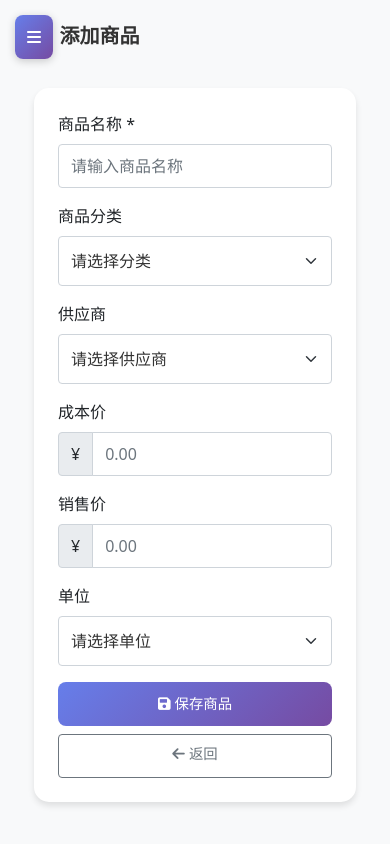
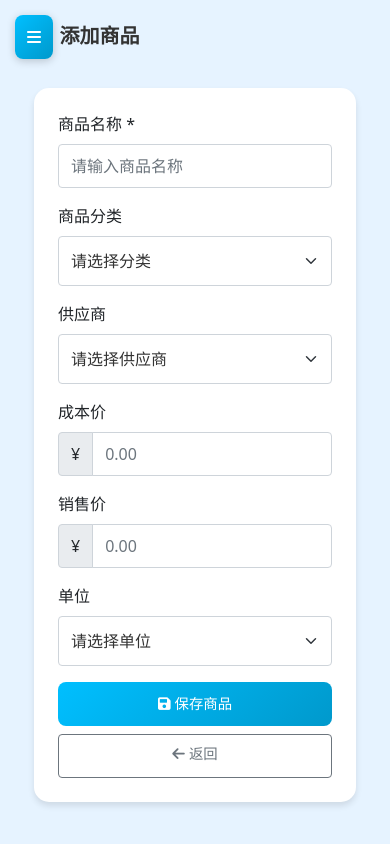
Before and after one commit to igxy2013/MoneyMind, a Flask app: page /add_product in a window 390 px wide. Run offline with Flask 3, Linux system fonts and the light colour scheme; a user stored in the database is signed in; some libraries are stand-ins or nearby versions.

Commit message:
更新移动端和模板样式，调整背景颜色为浅蓝色，优化按钮和卡片的蓝色渐变效果，以提升整体视觉一致性和用户体验。

```diff
--- a/static/css/mobile.css
+++ b/static/css/mobile.css
@@ -85,7 +85,7 @@
     .main-content {
         margin-left: 0;
         width: 100%;
-        background-color: #f0f4f8; /* 浅灰色背景，防止显示为纯白 */
+        background-color: #E6F3FF; /* 浅蓝色背景，匹配图片中的背景色 */
     }
 
     /* 移动端导航按钮 */
@@ -95,7 +95,7 @@
         top: 15px;
         left: 15px;
         z-index: 1060;
-        background: linear-gradient(135deg, #667eea 0%, #764ba2 100%);
+        background: linear-gradient(135deg, #00BFFF 0%, #0099CC 100%);
         border: none;
         border-radius: 8px;
         padding: 10px 12px;
@@ -125,7 +125,7 @@
         align-items: center;
         justify-content: center;
         padding: 15px;
-        background: linear-gradient(135deg, #667eea 0%, #764ba2 100%);
+        background: linear-gradient(135deg, #00BFFF 0%, #0099CC 100%);
         color: white;
         margin-bottom: 20px;
         border-radius: 0 0 15px 15px;
@@ -136,9 +136,9 @@
         font-size: 1.2rem;
     }
 
-    /* 调整背景颜色为浅色调 */
+    /* 调整背景颜色为浅蓝色调 */
     .mobile-header, .sidebar {
-        background: linear-gradient(135deg, #f0f4f8 0%, #d9e2ec 100%); /* 浅灰色渐变，易读 */
+        background: linear-gradient(135deg, #E6F3FF 0%, #CCE6FF 100%); /* 浅蓝色渐变，与背景协调 */
         color: #333; /* 深色文字，确保在浅背景上可读 */
     }
 
--- a/templates/base.html
+++ b/templates/base.html
@@ -35,7 +35,7 @@
     <style>
         .sidebar {
             min-height: 100vh;
-            background: linear-gradient(135deg, #667eea 0%, #764ba2 100%);
+            background: linear-gradient(135deg, #00BFFF 0%, #0099CC 100%); /* 蓝色渐变，匹配图片中的蓝色 */
         }
         .sidebar .nav-link {
             color: rgba(255,255,255,0.8);
@@ -53,7 +53,7 @@
             color: white;
         }
         .main-content {
-            background-color: #f8f9fa;
+            background-color: #E6F3FF; /* 浅蓝色背景，匹配图片中的背景色 */
             min-height: 100vh;
         }
         .card {
@@ -62,15 +62,15 @@
             box-shadow: 0 4px 6px rgba(0,0,0,0.1);
         }
         .btn-primary {
-            background: linear-gradient(135deg, #667eea 0%, #764ba2 100%);
+            background: linear-gradient(135deg, #00BFFF 0%, #0099CC 100%); /* 蓝色渐变，与主题协调 */
             border: none;
             border-radius: 8px;
         }
         .btn-primary:hover {
-            background: linear-gradient(135deg, #5a6fd8 0%, #6a4190 100%);
+            background: linear-gradient(135deg, #0099CC 0%, #0077AA 100%);
         }
         .stat-card {
-            background: linear-gradient(135deg, #667eea 0%, #764ba2 100%);
+            background: linear-gradient(135deg, #00BFFF 0%, #0099CC 100%); /* 蓝色渐变，与主题协调 */
             color: white;
         }
         .income-card {
@@ -109,7 +109,7 @@
             bottom: 20px;
             left: 50%;
             transform: translateX(-50%);
-            background: linear-gradient(135deg, #667eea 0%, #764ba2 100%);
+            background: linear-gradient(135deg, #00BFFF 0%, #0099CC 100%); /* 蓝色渐变，与主题协调 */
             color: white;
             padding: 15px 20px;
             border-radius: 25px;
```
